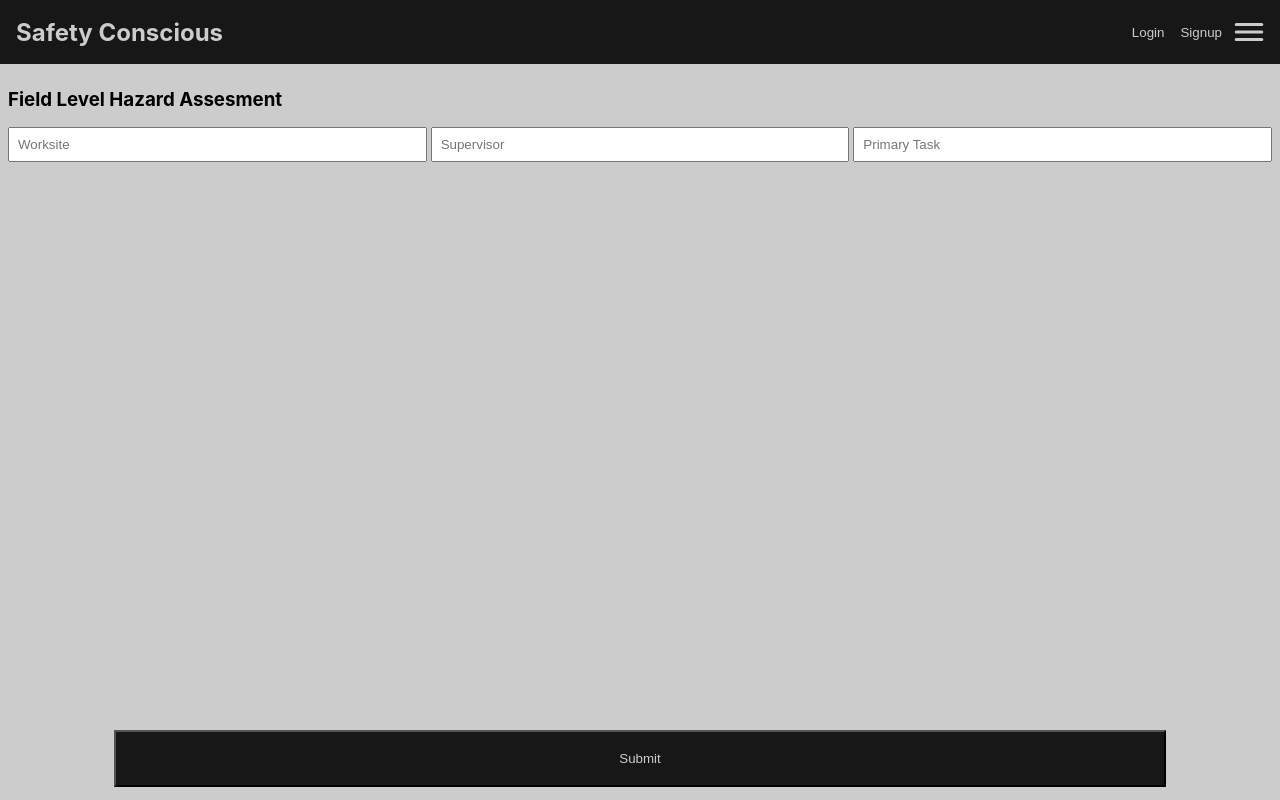
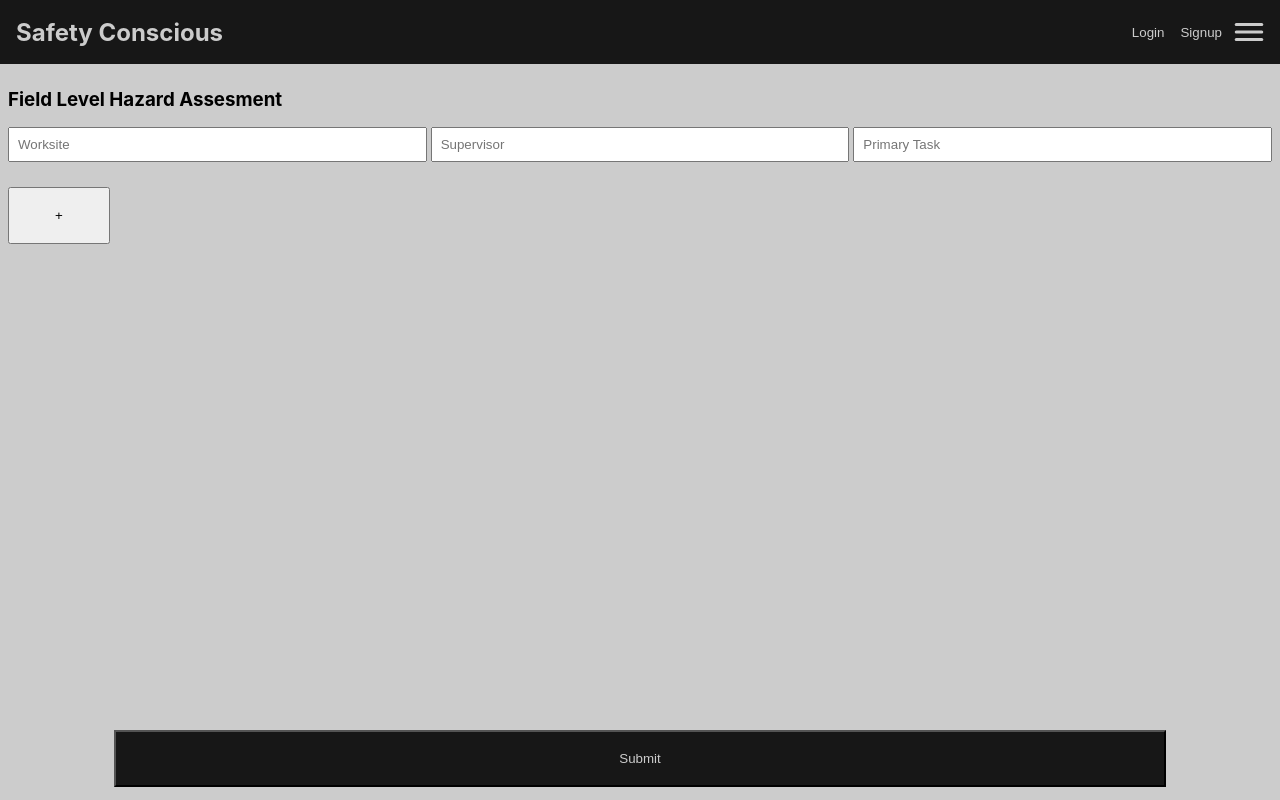
Before and after one commit to SuedePritch/SafetyConscious, a React (Create React App) app in the folder client/: page /FLHA in a window 1280 px wide. Shown: the top 800 px of the page. Built offline with nearby package versions, Linux system fonts and the light colour scheme.

Commit message:
add job task to flha setup

```diff
--- a/client/src/components/Forms/FLHAForm.jsx
+++ b/client/src/components/Forms/FLHAForm.jsx
@@ -1,12 +1,25 @@
 import React,{ useState } from "react";
 import { useMutation } from '@apollo/client';
 import { FLHA_FORM_SUBMIT } from '../../utils/mutations'
+import JobTask from '../JobTask/JobTask'
+
 
 function FLHAForm() {
-        // BUILD MUTATION FOR FLHA_SUBMIT
 const [submitFLHA] = useMutation(FLHA_FORM_SUBMIT);
 const [flhaFormData, setFlhaFormData] = useState();
-
+const [numberOfJobTasks, setNumberOfJobTasks] = useState([]);
+//This takes the values from the inputs and updates the FlhaForm State
+const handleChange = (event) => {
+    const { name, value } = event.target;
+    setFlhaFormData({
+        ...flhaFormData,
+        [name]: value,
+    });
+};
+//This is triggered when the submit button is pressed
+//prevents form clearing
+//calls submitFLHA mutation and grabs the values from the state
+//error message alert if error
 const handleFormSubmit = async (event) => {
     event.preventDefault();
     try {
@@ -22,13 +35,13 @@ function FLHAForm() {
         alert('Submission Failed')
     }
 };
-        const handleChange = (event) => {
-            const { name, value } = event.target;
-            setFlhaFormData({
-                ...flhaFormData,
-                [name]: value,
-            });
-    };
+//This adds a new div that contains the fields for a new job task
+const handleAddJobTask = () =>{
+    setNumberOfJobTasks(numberOfJobTasks + 1)
+    setNumberOfJobTasks(numberOfJobTasks.concat(<JobTask key={numberOfJobTasks.length} />));
+}
+
+
 return (
     <div>
         <div className='main-content'>
@@ -37,7 +50,8 @@ function FLHAForm() {
                 <div className='form-field jobLocation'><input placeholder='Worksite' name= 'jobLocation' type='jobLocation' id='jobLocation' onChange={handleChange}></input></div>
                 <div className='form-field supervisor'><input placeholder='Supervisor' name= 'supervisor' type='supervisor' id='supervisor' onChange={handleChange}></input></div>
                 <div className='form-field primarytask'><input placeholder='Primary Task' name= 'primarytask' type='primarytask' id='primarytask' onChange={handleChange}></input></div>
-
+                {numberOfJobTasks}
+                <button type="button" onClick={handleAddJobTask}>+</button>
 
 
 
--- /dev/null
+++ b/client/src/components/JobTask/JobTask.jsx
@@ -0,0 +1,9 @@
+import React from 'react'
+
+function JobTask() {
+  return (
+    <div>JobTask</div>
+  )
+}
+
+export default JobTask
--- a/client/src/components/Navbar/Menu/Menu.jsx
+++ b/client/src/components/Navbar/Menu/Menu.jsx
@@ -28,7 +28,7 @@ function Menu() {
                   <li><Link to="/company">Company</Link></li>
                   <li><Link to="/company">Projects</Link></li>
                   <li><Link to="/company">Employees</Link></li>
-                  <li><Link to="/company">Policies & Procedures</Link></li>
+                  <li><Link to="/company">SOPs</Link></li>
                   <li><Link to="/company">Regulations</Link></li>
                   <li><Link to="/company">Inspection Forms</Link></li>
                   <li><Link to="/company">Incident Reporting</Link></li>
--- a/client/src/pages/FLHA/FLHA.jsx
+++ b/client/src/pages/FLHA/FLHA.jsx
@@ -3,13 +3,14 @@ import Navbar from '../../components/Navbar/Navbar'
 import FLHAForm from '../../components/Forms/FLHAForm'
 
 function FLHA() {
+
+
   return (
     <>
         <Navbar/>
         <div>
             <h2>Field Level Hazard Assesment</h2>
-
-            <FLHAForm/>
+            <FLHAForm />
         </div>
     </>
   )
```
Lines whose indentation alone changed are shown as unchanged.
